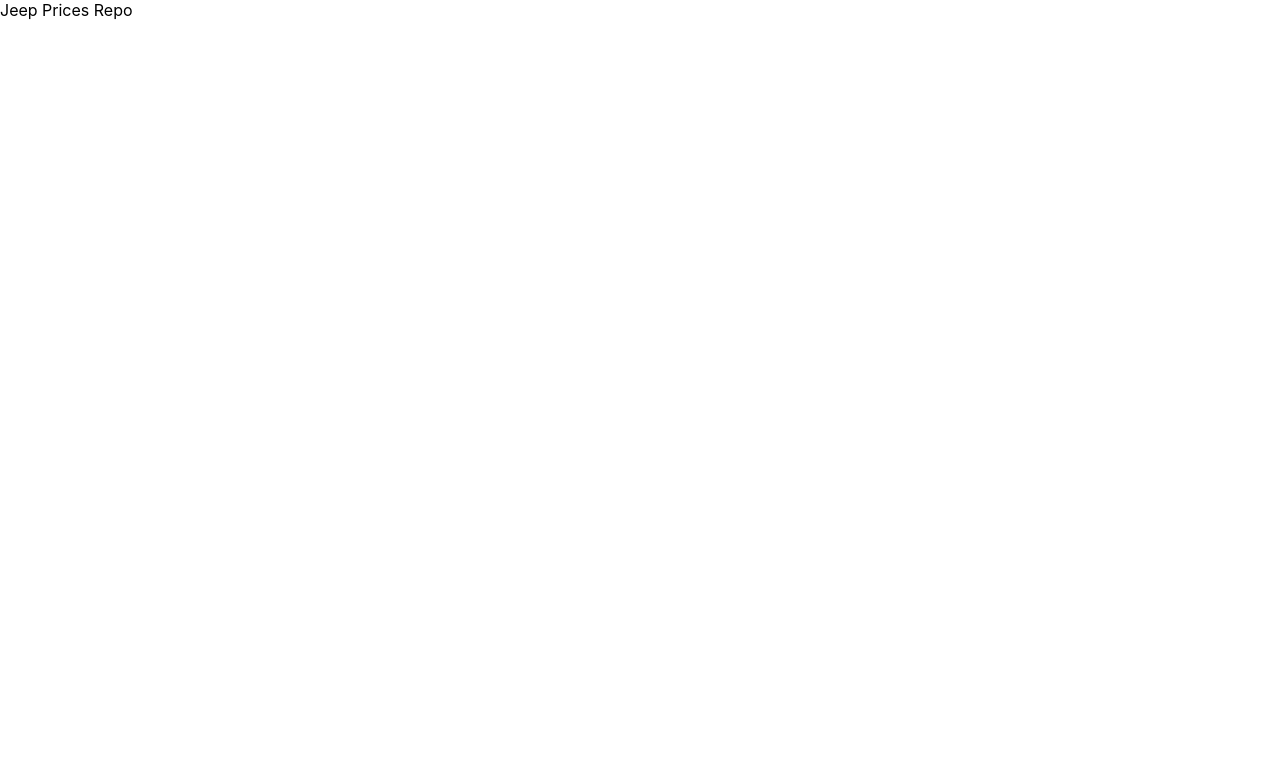
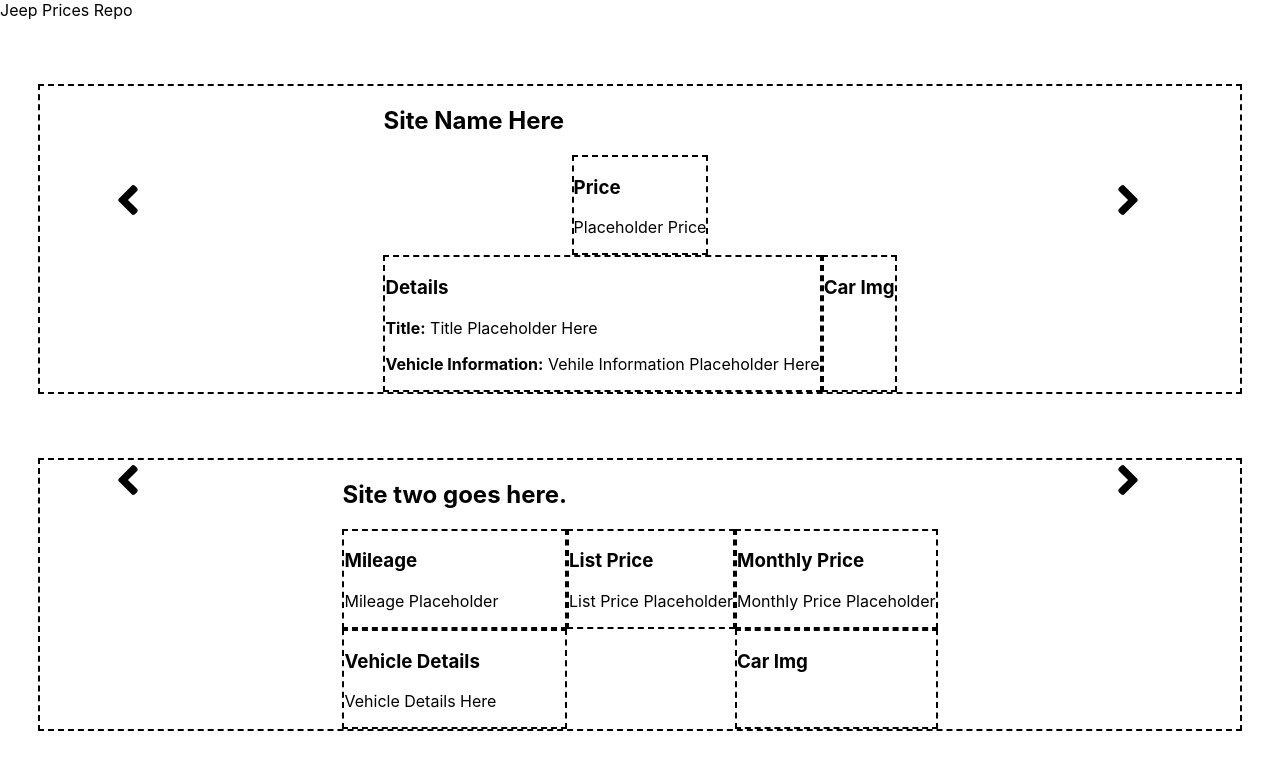
Before and after one commit to ryanAllMad/Jeep-Repo-FE, a React (Create React App) app in the folder jeep-prices/: page / in a window 1280 px wide. Shown: the top 770 px of the page. Built offline with nearby package versions, Linux system fonts and the light colour scheme.

Commit message:
basic layout done

```diff
--- a/jeep-prices/src/App.js
+++ b/jeep-prices/src/App.js
@@ -1,7 +1,17 @@
+import React from 'react';
+import Container from '../src/components/Container';
+//importing icons
+import { library } from '@fortawesome/fontawesome-svg-core';
+import { fas } from '@fortawesome/free-solid-svg-icons';
+import { faAngleLeft, faAngleRight} from '@fortawesome/free-solid-svg-icons';
+library.add(fas, faAngleLeft, faAngleRight);
+
+
 function App() {
   return (
     <div className="App">
       <header className="App-header">Jeep Prices Repo</header>
+      <Container />
     </div>
   );
 }
--- a/jeep-prices/src/components/Container.js
+++ b/jeep-prices/src/components/Container.js
@@ -1 +1,20 @@
 // import completed components into this file
+import componentOne from '../components/SiteOne';
+
+
+import React from 'react';
+import SiteOne from '../components/SiteOne';
+import SiteTwo from '../components/SiteTwo';
+
+const Container = () => {
+    return(
+        <div>
+            <SiteOne />
+            <SiteTwo />
+        </div>
+    )
+}
+
+
+
+export default Container;
--- a/jeep-prices/src/components/SiteOne.js
+++ b/jeep-prices/src/components/SiteOne.js
@@ -0,0 +1,39 @@
+import React from 'react';
+import '../styles/siteone.scss';
+//importing arrow icons
+import {FontAwesomeIcon} from '@fortawesome/react-fontawesome';
+
+
+const SiteOne = () => {
+    return(
+
+        <div className='site-container'>
+        <FontAwesomeIcon icon="angle-left" className='left-arrow' />
+        <h2>Site Name Here</h2>
+         {/* price is one row centered*/}
+         <div className='price-container'>
+        <h3 >Price</h3>
+        <p>Placeholder Price</p>
+        </div>
+        {/* both divs are in one row, two columns */}
+        <div className='details-container'>
+        <h3>Details</h3>
+        <p><strong>Title:</strong> Title Placeholder Here</p>
+        <p><strong>Vehicle Information:</strong> Vehile Information Placeholder Here</p>
+        </div>
+
+        <div className='vehicle-img-container'>
+        <h3>Car Img</h3>
+        </div>
+        <FontAwesomeIcon icon="angle-right" className='right-arrow' />
+        </div>
+    )
+}
+
+
+
+
+
+
+
+export default SiteOne;
--- a/jeep-prices/src/components/SiteTwo.js
+++ b/jeep-prices/src/components/SiteTwo.js
@@ -0,0 +1,46 @@
+import React from 'react';
+import '../styles/sitetwo.scss';
+//importing arrow icons
+import {FontAwesomeIcon} from '@fortawesome/react-fontawesome';
+
+const SiteTwo = () => {
+    return(
+        <div className='site-container'>
+        <FontAwesomeIcon icon="angle-left" className='left-arrow-two' />
+        <h2>Site two goes here.</h2>
+
+
+        <div className='miles-container'>
+        <h3>Mileage</h3>
+        <p>Mileage Placeholder</p>
+        </div>
+
+        <div className='listPrice-container'>
+        <h3>List Price</h3>
+        <p>List Price Placeholder</p>
+        </div>
+
+        <div className='monthlyPrice-container'>
+        <h3>Monthly Price</h3>
+        <p>Monthly Price Placeholder</p>
+        </div>
+
+        <div className='test'>
+            <h3>Vehicle Details</h3>
+            <p>Vehicle Details Here</p>
+        </div>
+
+        <div className='vehicleImg-container'>
+            <h3>Car Img</h3>
+        </div>
+
+        <FontAwesomeIcon icon="angle-right" className='right-arrow-two' />
+        </div>
+    )
+}
+
+
+
+
+
+export default SiteTwo;
--- a/jeep-prices/src/styles/global.scss
+++ b/jeep-prices/src/styles/global.scss
@@ -0,0 +1,3 @@
+h2 {
+    text-align: center;
+}
--- a/jeep-prices/src/styles/mixins.scss
+++ b/jeep-prices/src/styles/mixins.scss
@@ -0,0 +1,41 @@
+//re-useable styles
+@mixin container {
+    display: flex;
+    justify-content: center;
+}
+
+@mixin border {
+    border: 2px dashed black;
+}
+
+@mixin leftArrowOne {
+    position: absolute;
+    top: 25%;
+    left: 10%;
+    transform: translate(-50%,-50%);
+    font-size: 3em;
+}
+
+@mixin leftArrowTwo {
+    position: absolute;
+    top: 60%;
+    left: 10%;
+    transform: translate(-50%,-50%);
+    font-size: 3em;
+}
+
+@mixin rightArrowOne {
+    position: absolute;
+    top: 25%;
+    right: 10%;
+    transform: translate(-50%,-50%);
+    font-size: 3em;
+}
+
+@mixin rightArrowTwo {
+    position: absolute;
+    top: 60%;
+    right: 10%;
+    transform: translate(-50%,-50%);
+    font-size: 3em;
+}
--- a/jeep-prices/src/styles/reset.scss
+++ b/jeep-prices/src/styles/reset.scss
@@ -0,0 +1,138 @@
+/* http://meyerweb.com/eric/tools/css/reset/
+   v2.0 | 20110126
+   License: none (public domain)
+*/
+html {
+	font-size: 62.5% !important
+}
+html,
+body,
+div,
+span,
+applet,
+object,
+iframe,
+h1,
+h2,
+h3,
+h4,
+h5,
+h6,
+p,
+blockquote,
+pre,
+a,
+abbr,
+acronym,
+address,
+big,
+cite,
+code,
+del,
+dfn,
+em,
+img,
+ins,
+kbd,
+q,
+s,
+samp,
+small,
+strike,
+strong,
+sub,
+sup,
+tt,
+var,
+b,
+u,
+i,
+center,
+dl,
+dt,
+dd,
+ol,
+ul,
+li,
+fieldset,
+form,
+label,
+legend,
+table,
+caption,
+tbody,
+tfoot,
+thead,
+tr,
+th,
+td,
+article,
+aside,
+canvas,
+details,
+embed,
+figure,
+figcaption,
+footer,
+header,
+hgroup,
+menu,
+nav,
+output,
+ruby,
+section,
+summary,
+time,
+mark,
+audio,
+video {
+	box-sizing: border-box;
+
+
+	margin: 0;
+	padding: 0;
+	border: 0;
+	font-size: 100%;
+	font: inherit;
+	vertical-align: baseline;
+	line-height: 120%;
+}
+body {
+	margin: 0 auto;
+}
+/* HTML5 display-role reset for older browsers */
+article,
+aside,
+details,
+figcaption,
+figure,
+footer,
+header,
+hgroup,
+menu,
+nav,
+section {
+	display: block;
+}
+body {
+	line-height: 1;
+}
+ol,
+ul {
+	list-style: none;
+}
+blockquote,
+q {
+	quotes: none;
+}
+blockquote:before,
+blockquote:after,
+q:before,
+q:after {
+	content: '';
+	content: none;
+}
+table {
+	border-collapse: collapse;
+	border-spacing: 0;
+}
--- a/jeep-prices/src/styles/siteone.scss
+++ b/jeep-prices/src/styles/siteone.scss
@@ -0,0 +1,34 @@
+@import 'mixins.scss';
+
+//this gives me the placement I want...yay!
+.left-arrow {
+    @include leftArrowOne;
+}
+
+.right-arrow {
+    @include rightArrowOne;
+}
+
+.site-container {
+    @include container;
+    @include border;
+    display: grid;
+    margin: 5% 3%;
+}
+
+.price-container {
+ @include border;
+   grid-column: 1 / 4;
+   margin: 0 auto;
+
+}
+
+.details-container {
+    @include border;
+    grid-column: 1 / 1;
+}
+
+.vehicle-img-container {
+    @include border;
+    grid-column: 3 / 3;
+}
--- a/jeep-prices/src/styles/sitetwo.scss
+++ b/jeep-prices/src/styles/sitetwo.scss
@@ -0,0 +1,42 @@
+@import 'mixins.scss';
+
+.left-arrow-two {
+    @include leftArrowTwo
+ }
+
+ .right-arrow-two {
+    @include rightArrowTwo;
+  }
+
+.site-container {
+    @include container;
+    @include border;
+    display: grid;
+    margin: 5% 3%;
+}
+
+.miles-container {
+   @include border;
+   grid-column: 1 / 1;
+}
+
+.listPrice-container {
+    @include border;
+    grid-column: 2 / 2;
+ }
+
+ .monthlyPrice-container {
+    @include border;
+    grid-column: 3 / 3;
+ }
+
+
+.test{
+    @include border;
+    grid-column: 1 / 2;
+}
+
+.vehicleImg-container {
+    grid-column: 3 / 3;
+    @include border;
+}
```
